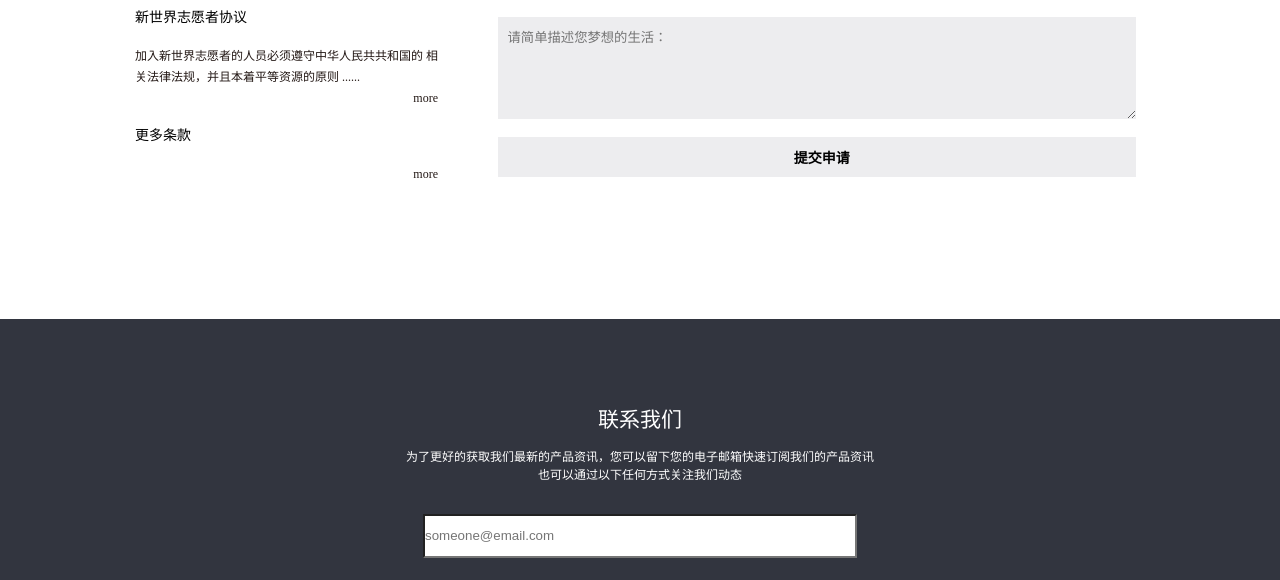
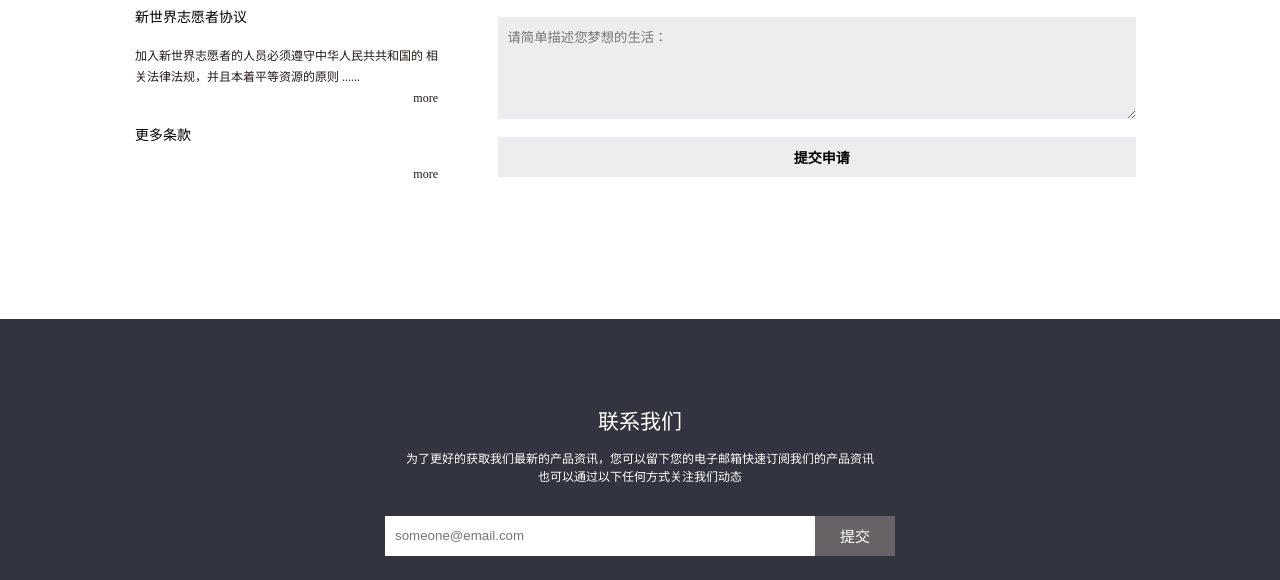
Before and after one commit to JayWii/IFE_2016_Spring, a plain HTML site: page Stage_1/task007/task007.html in a window 1280 px wide. Shown: the part 3817-4397 px from the top of the page. Drawn offline with Linux system fonts and the light colour scheme.

Commit message:
upload task007

```diff
--- a/Stage_1/task007/task007.css
+++ b/Stage_1/task007/task007.css
@@ -493,9 +493,22 @@ hr {
   margin: 30px 0;
 }
 .sub_input {
+  float: left;
   background-color: #fff;
   width: 430px;
   height: 40px;
+  border: none;
+  padding-left: 10px;
+  box-sizing: border-box;
+}
+.sub_email .sub_submit{
+  float: left;
+  width: 80px;
+  height: 40px;
+  background-color: #696266;
+  font-size: 15px;
+  color: #fff;
+  border: none;
 }
 .connect img {
   float: left;
--- a/Stage_1/task007/task007.html
+++ b/Stage_1/task007/task007.html
@@ -232,6 +232,7 @@
       <p>也可以通过以下任何方式关注我们动态</p>
       <div class="sub_email">
         <input class="sub_input" type="text" name="email" placeholder="someone@email.com">
+        <input class="sub_submit" type="submit" value="提交">
       </div>
       <div class="connect">
         <img src="img/qq.png" alt="">
@@ -245,7 +246,6 @@
     <span>@2016新世界</span>
     <a href="#">Back to top</a>
   </footer>
-  <script src="http://localhost:35729/livereload.js" charset="utf-8"></script>
 </body>
 
 </html>
```
